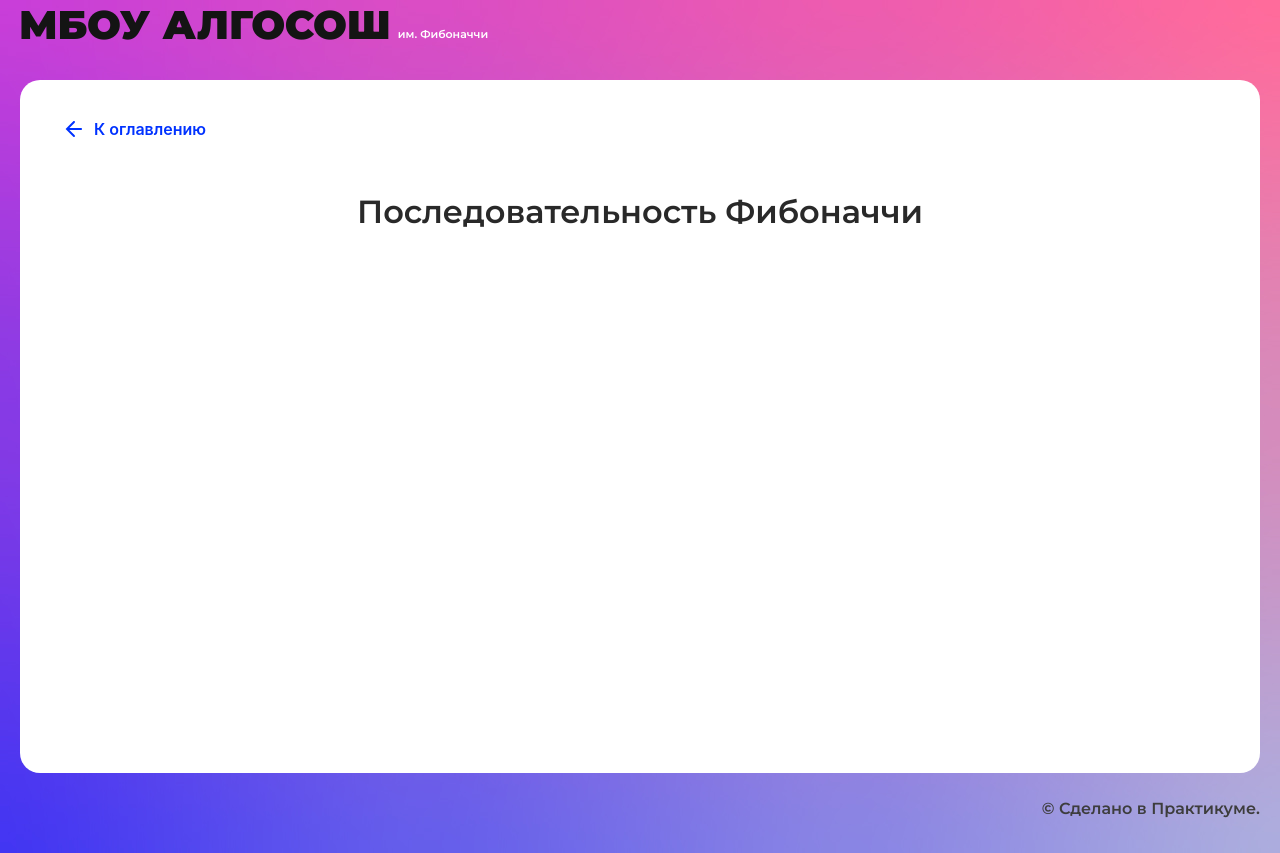
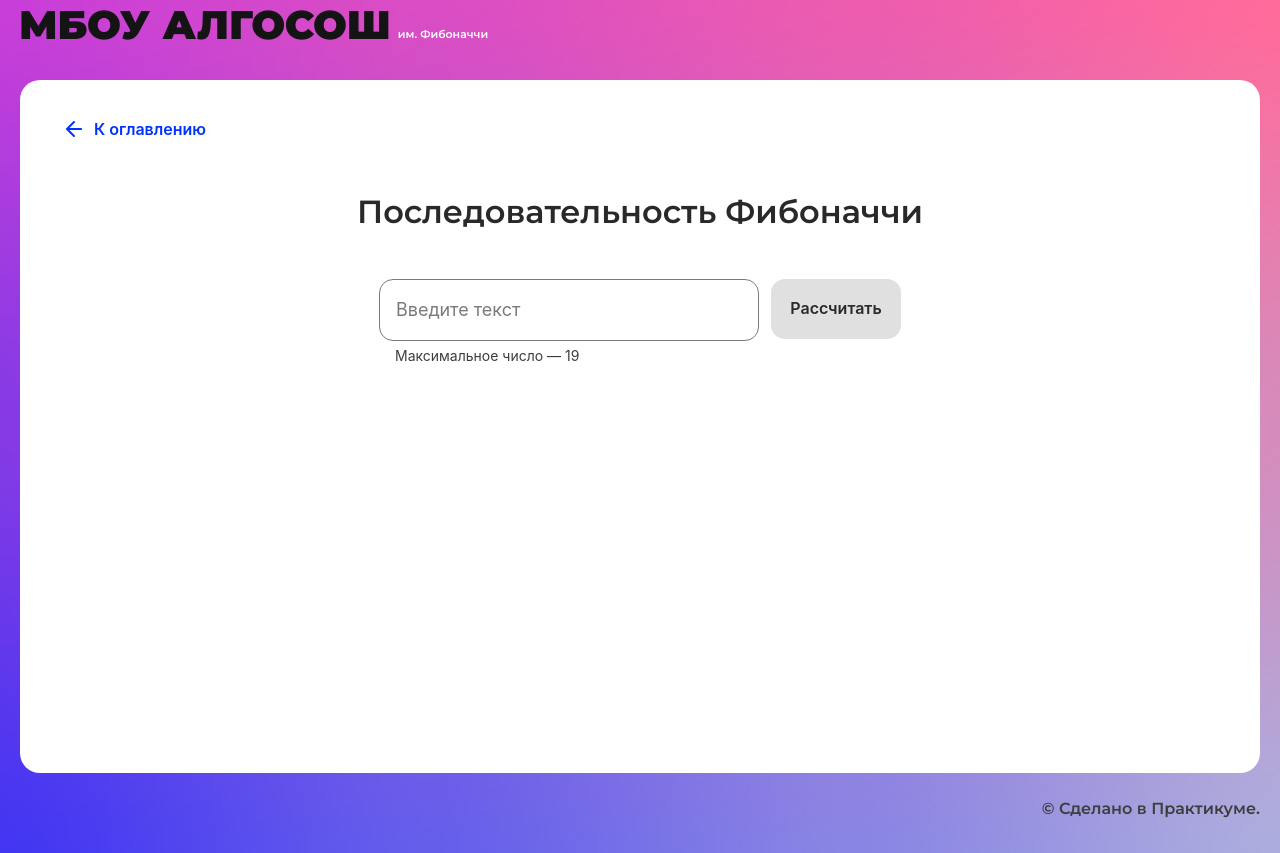
Before and after one commit to Kettrin62/algososh, a React (Create React App) app: page /fibonacci in a window 1280 px wide. Built offline with nearby package versions, Linux system fonts and the light colour scheme.

Commit message:
feat: fibonacci done

```diff
--- /dev/null
+++ b/src/components/fibonacci-page/fibonacci-page.module.css
@@ -0,0 +1,15 @@
+.list {
+  list-style-type: none;
+  margin: 48px auto 0;
+  padding: 0;
+  display: flex;
+  justify-content: center;
+  column-gap: 16px;
+  row-gap: 78px;
+  max-width: 944px;
+  flex-wrap: wrap;
+}
+
+.flex {
+  justify-content: flex-start;
+}
--- a/src/components/fibonacci-page/fibonacci-page.tsx
+++ b/src/components/fibonacci-page/fibonacci-page.tsx
@@ -1,10 +1,87 @@
-import React from "react";
-import { SolutionLayout } from "../ui/solution-layout/solution-layout";
+import React, { useState, useEffect } from 'react';
+import { SHORT_DELAY_IN_MS } from '../../constants/delays';
+import Form from '../form/form';
+import { Button } from '../ui/button/button';
+import { Circle } from '../ui/circle/circle';
+import { Input } from '../ui/input/input';
+import { SolutionLayout } from '../ui/solution-layout/solution-layout';
+import fibonacciStyles from './fibonacci-page.module.css';
 
 export const FibonacciPage: React.FC = () => {
+  const [inputValue, setInputValue] = useState<number>();
+  const [disabled, setDisabled] = useState(true);
+  const [array, setArray] = useState<number[]>();
+  const [isLoader, setIsLoader] = useState(false);
+
+  const onChangeInputValue = (e: React.ChangeEvent<HTMLInputElement>) => {
+    const target: number = + e.target.value;
+    setInputValue(target);
+  }
+
+  useEffect(() => {
+    if (inputValue && inputValue > 0 && inputValue < 20) {
+      setDisabled(false);
+    } else setDisabled(true);
+  }, [inputValue]);
+
+  const getFibonacciNumbers = (n: number): number[] => {
+    let arr: number[] = [0];
+    setArray(arr);
+    setTimeout(() => {
+      arr.push(1);
+      setArray([...arr]);
+    }, SHORT_DELAY_IN_MS);
+    for (let i = 2; i < n + 1; i++){
+      setTimeout(() => {
+        arr.push(arr[i - 2] + arr[i -1]);
+        setArray([...arr]);
+      }, SHORT_DELAY_IN_MS * i )
+    }
+    setTimeout(() => {
+      setIsLoader(false);
+    }, SHORT_DELAY_IN_MS * n);
+    return arr;
+  }
+
+  const fibonacciSubmit = (e:React.FormEvent) => {
+    e.preventDefault();
+    setIsLoader(true);
+    inputValue && getFibonacciNumbers(inputValue);
+  };
+
+  const className =
+    array && array.length > 9
+    ? ` ${fibonacciStyles.flex}`
+    : '';
+
   return (
-    <SolutionLayout title="Последовательность Фибоначчи">
-
+    <SolutionLayout title='Последовательность Фибоначчи'>
+      <Form name='fibonacci' onSubmit={fibonacciSubmit}>
+        <Input
+          max={19}
+          isLimitText = {true}
+          type='number'
+          onChange={onChangeInputValue}
+        />
+        <Button
+          text='Рассчитать'
+          type='submit'
+          disabled={disabled}
+          isLoader={isLoader}
+        />
+      </Form>
+      {array && (
+        <ul className={fibonacciStyles.list + className}>
+          {array.map((el, index) => (
+            <li key={index}>
+              <Circle
+                letter={`${el}`}
+                index={index}
+              />
+            </li>
+          ))}
+        </ul>
+      )}
     </SolutionLayout>
   );
 };
```
Also changed, not shown: src/components/string/string.tsx (indentation only).
